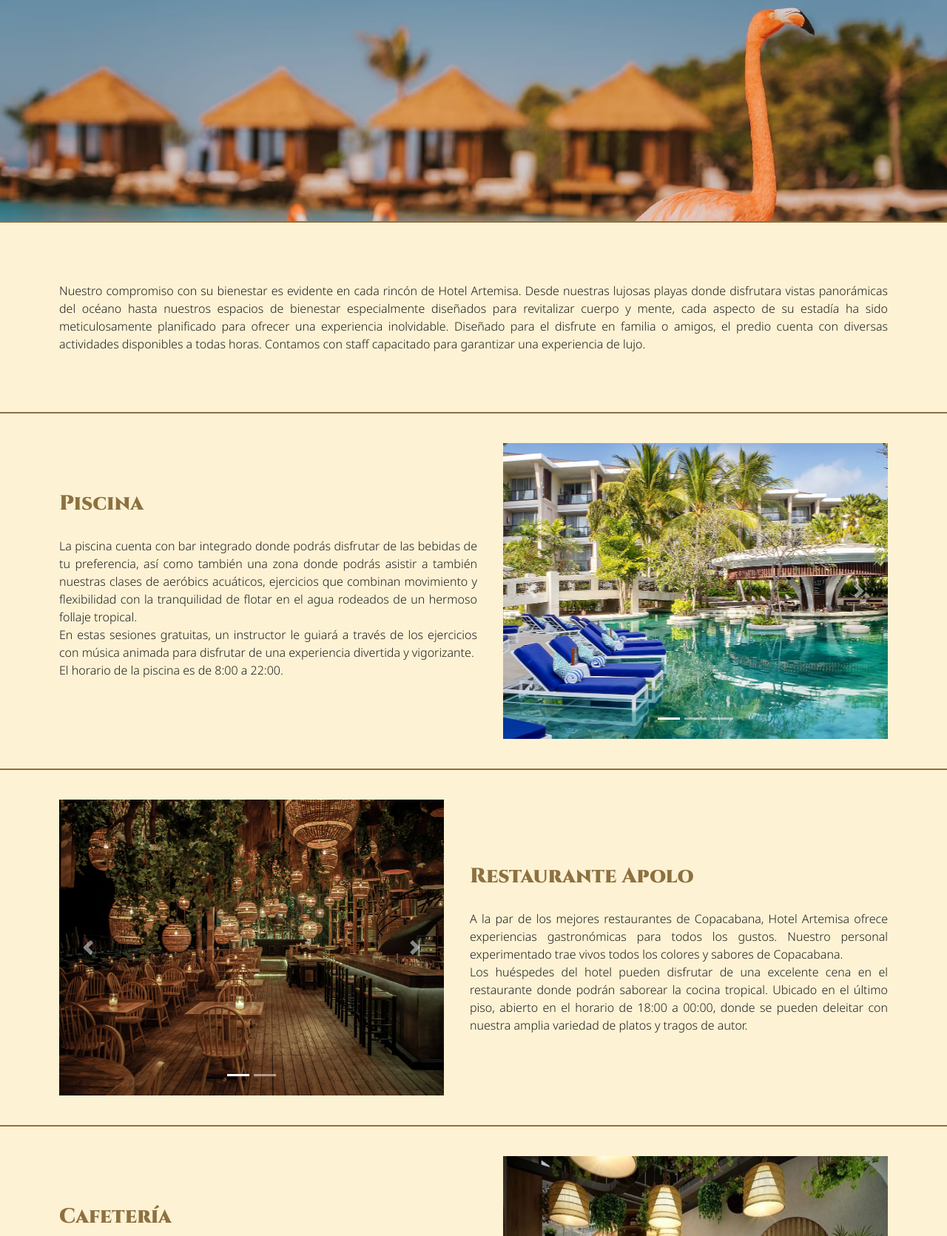
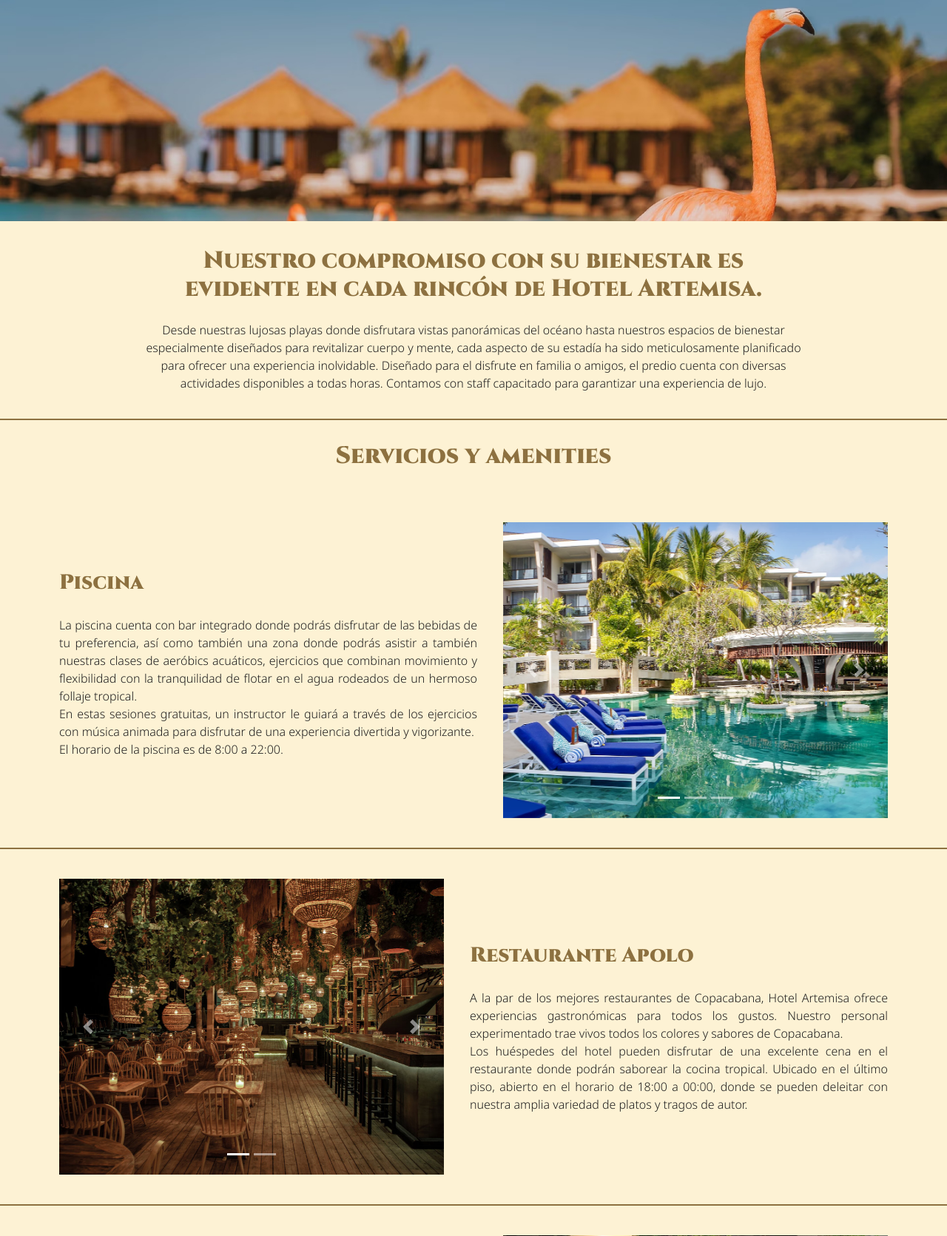
Before and after one commit to DarioValeriano/Artemisa-Hotel-TP-IDS, a Flask app: page /servicios in a window 1280 px wide. Shown: the part 101-1772 px from the top of the page at 74% size. Run offline with Flask 3, Linux system fonts and the light colour scheme; some libraries are stand-ins or nearby versions.

Commit message:
Actualizacion Pag Servicios

```diff
--- a/templates/servicios.html
+++ b/templates/servicios.html
@@ -2,13 +2,12 @@
 {% block body %}
 
 <div id="contenedor_imagen_servicios">
-    <h1 id="titulo_servicios"> Servicios y amenities</h1>
+
 </div>
 
-<hr class="divider">
-
-<div id="servicios_descripcion">
-    <p>Nuestro compromiso con su bienestar es evidente en cada rincón de Hotel Artemisa.
+<div id="contenedor_secundario">
+    <h2>Nuestro compromiso con su bienestar es evidente en cada rincón de Hotel Artemisa.</h2>
+    <p>
         Desde nuestras lujosas playas donde disfrutara vistas panorámicas del océano
         hasta nuestros espacios de bienestar especialmente diseñados para revitalizar cuerpo y mente,
             cada aspecto de su estadía ha sido meticulosamente planificado para ofrecer una experiencia inolvidable.
@@ -18,6 +17,8 @@
 </div>
 
 <hr class="divider">
+
+<h2 class="titulo_presentacion"> Servicios y amenities</h2>
 
 <div class="contenedor_servicios">
     <div class="caja_servicio_izquierda">
```
Lines whose indentation alone changed are shown as unchanged.
